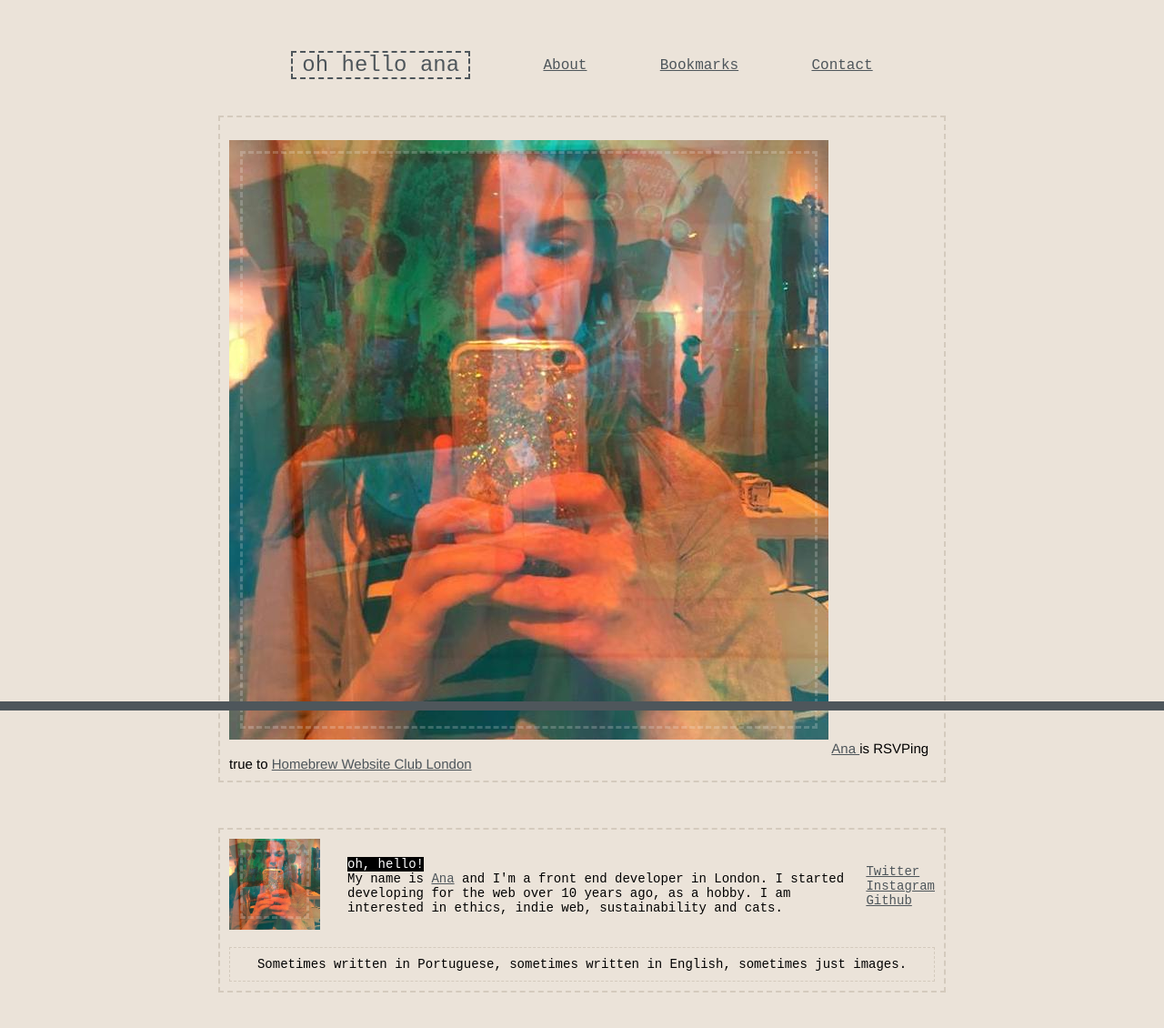
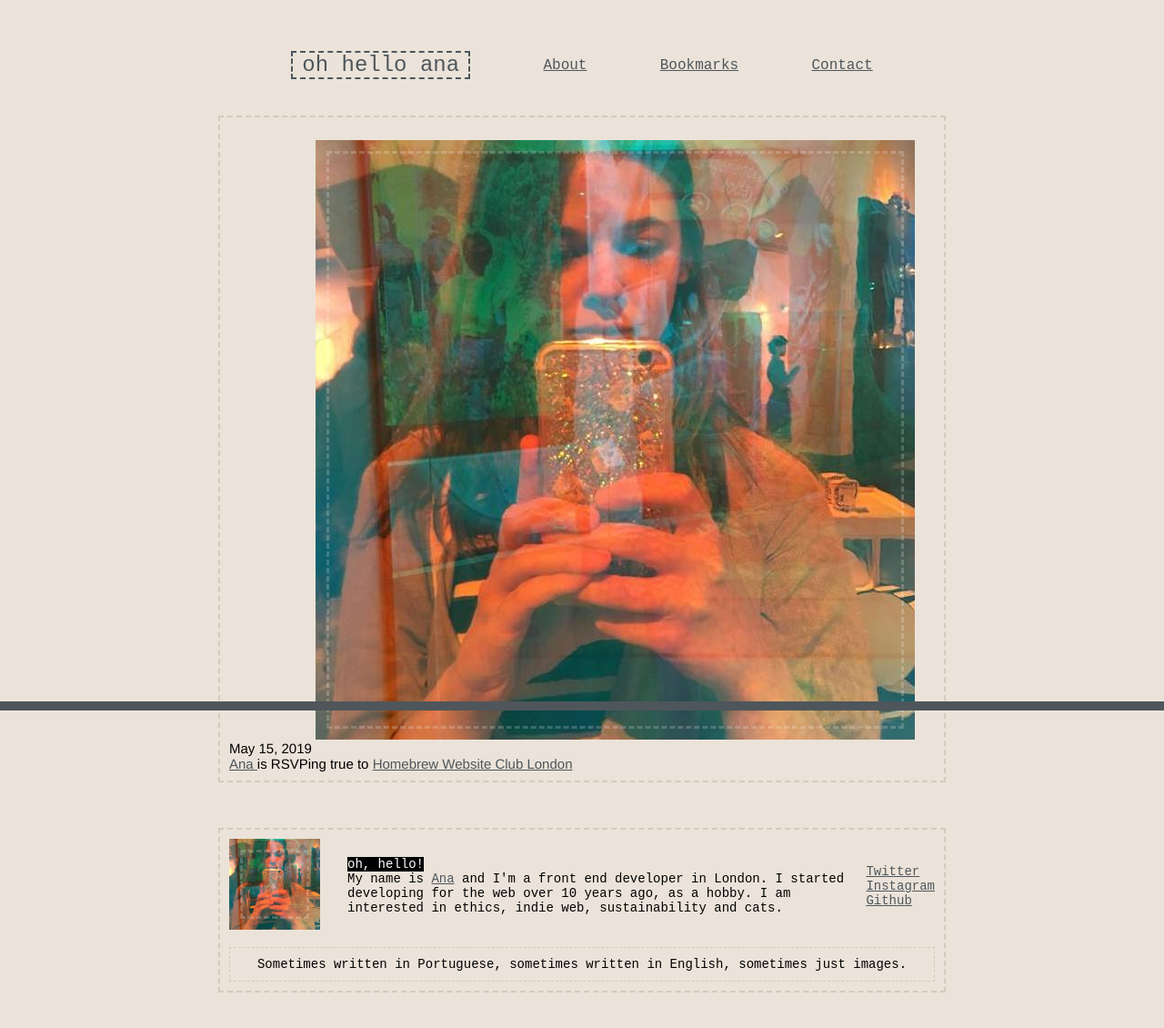
Before and after one commit to ohhelloana/ohhelloana, a Jekyll site: the page built from _posts/2019-05-15-hwc-15-may-2019.html, in a window 1280 px wide, cut to the strip 119-1260 px from the top of the page. Shown: the top 1130 px of the strip at 91% size. Built offline with Jekyll 4.4.1, drawn with Linux system fonts in a browser that asks for light colours.

Commit message:
Add date to rsvp template

```diff
--- a/_layouts/rsvp.html
+++ b/_layouts/rsvp.html
@@ -3,6 +3,9 @@ layout: default
 ---
 
 <article class="post h-entry">
+  <time datetime="{{ page.date | date_to_xmlschema }}" itemprop="datePublished" class="dt-published">
+    {{ page.date | date: '%B %d, %Y' }}
+  </time>
   <img class="photo u-photo" src="{{ site.baseurl }}/assets/profile.jpg" alt="Photo of Ana"></img>
   <a class="p-author h-card" href="https://www.ohhelloana.blog">
     Ana
```
